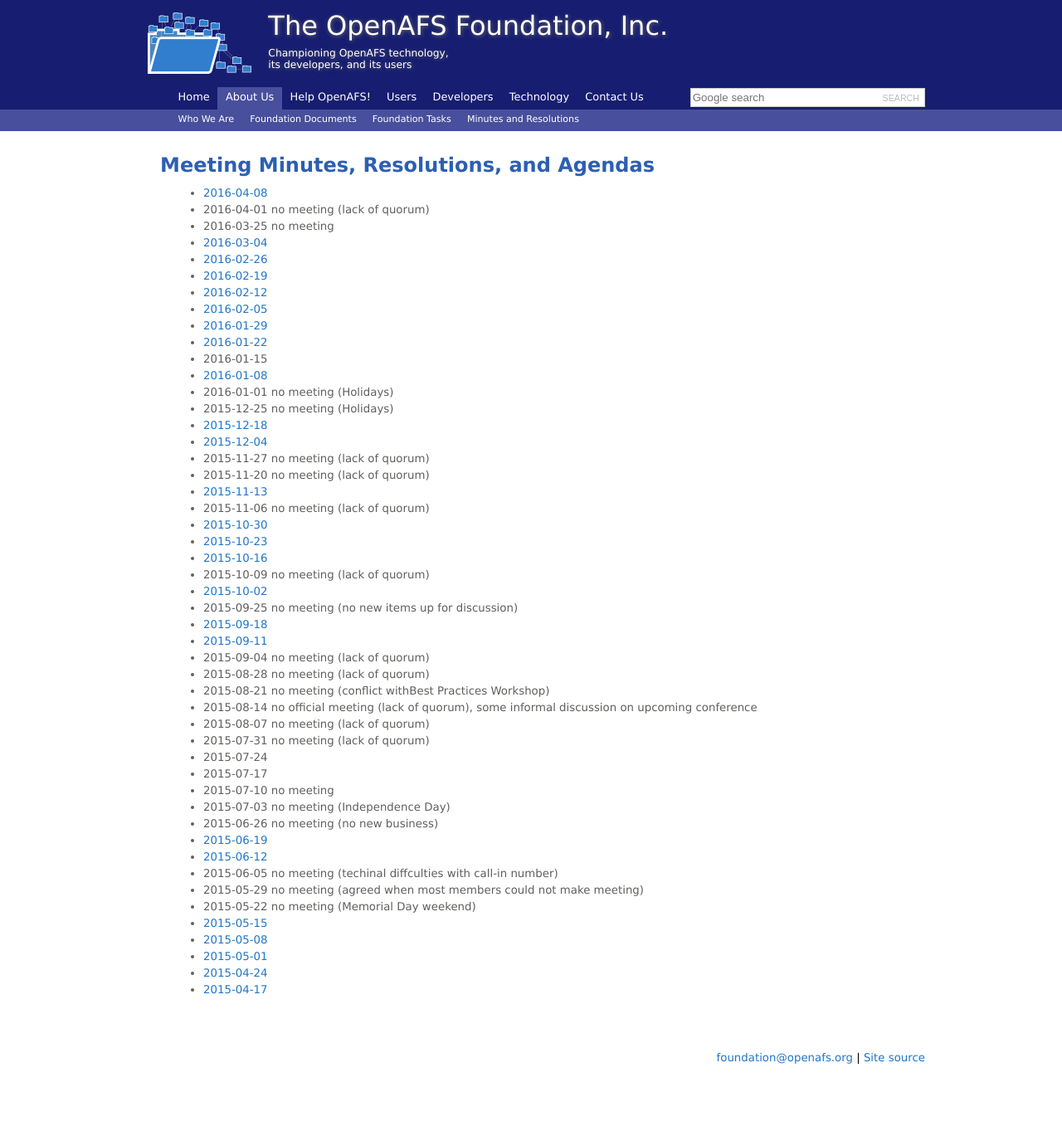
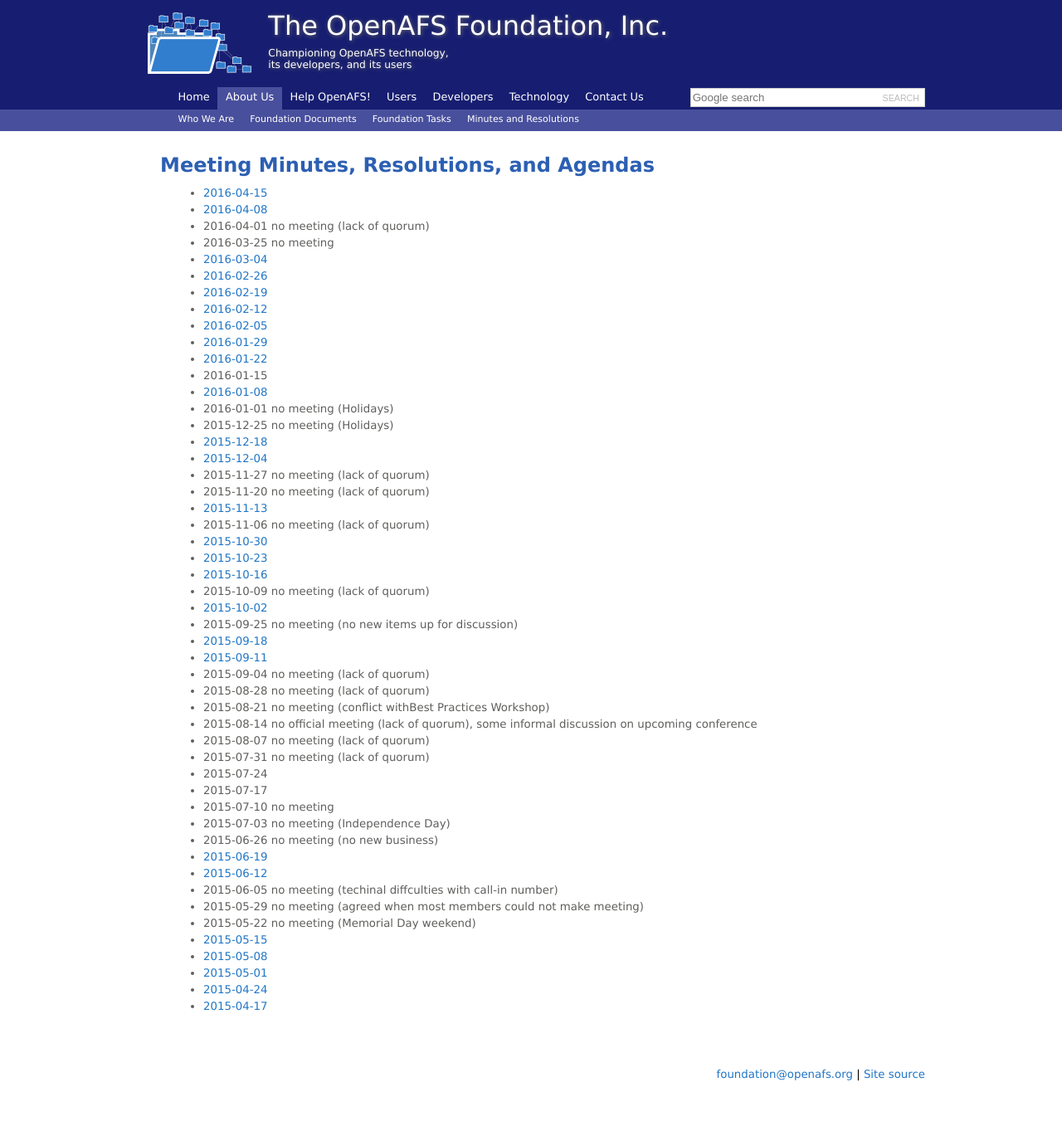
Before and after one commit to openafsfoundation/openafsfoundation.org, a Jekyll site: the page built from about/minutes/index.md, in a window 1280 px wide. Shown: the whole page at 83% size. Built offline with Jekyll 4.4.1, drawn with Linux system fonts in a browser that asks for light colours.

Commit message:
Update index.md

```diff
--- a/about/minutes/index.md
+++ b/about/minutes/index.md
@@ -5,6 +5,7 @@
 
 ## Meeting Minutes, Resolutions, and Agendas ##
 
+* [2016-04-15]({{site.github.url}}/about/minutes/2016-04-15/)
 * [2016-04-08]({{site.github.url}}/about/minutes/2016-04-08/)
 * 2016-04-01 no meeting (lack of quorum)
 * 2016-03-25 no meeting
```
